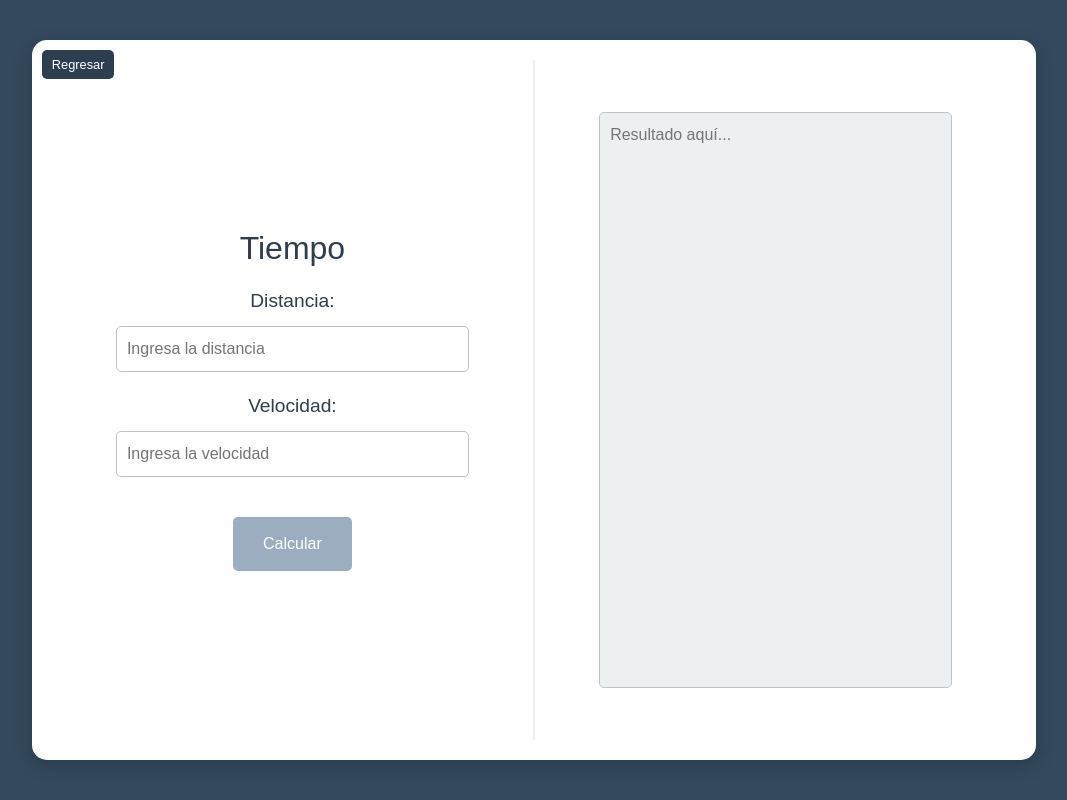
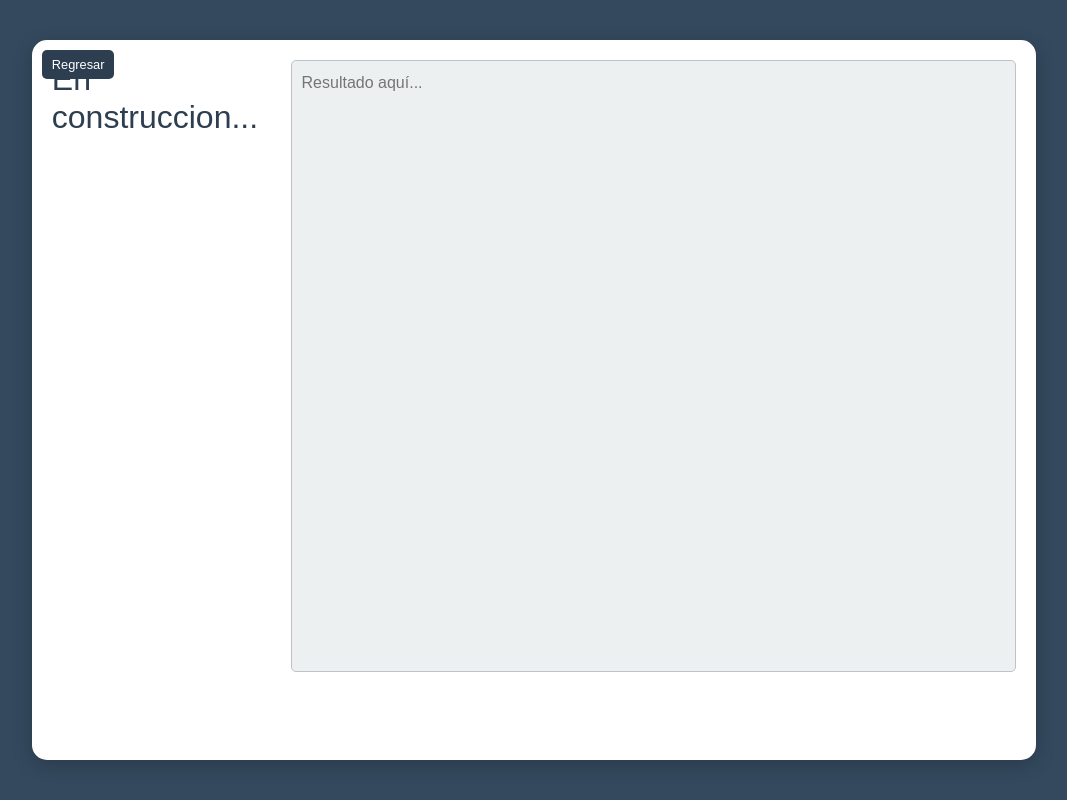
Before and after one commit to ilytdani/FistD, an Angular app in the folder FrontEnd/: page /tiempo in a window 1280 px wide. Shown: the whole page, without its empty margins (106-1173 px from the left). Built offline with nearby package versions, Linux system fonts and the light colour scheme.

Commit message:
Derekv.1.7
cambios esteticos en el dashboard

```diff
--- a/FrontEnd/src/app/dashboard/dashboard.component.css
+++ b/FrontEnd/src/app/dashboard/dashboard.component.css
@@ -153,7 +153,7 @@ html, body {
 }
 
 .bg-dark {
-  background-color: #F8F9FA !important;
+  background-color: #34495e !important;
 }
 
 /* Tooltip */
--- a/FrontEnd/src/app/pagina-tiempo/pagina-tiempo.component.html
+++ b/FrontEnd/src/app/pagina-tiempo/pagina-tiempo.component.html
@@ -11,24 +11,9 @@
     <div class="main-card">
       <!-- Botón Regresar -->
       <button routerLink="/dashboard" class="back-button">Regresar</button>
-
-      <!-- Parte izquierda -->
-      <div class="left-half">
-        <h2>Tiempo</h2>
-        <label for="time">Distancia:</label>
-        <input type="text" id="time" placeholder="Ingresa la distancia">
-
-        <label for="speed">Velocidad:</label>
-        <input type="text" id="speed" placeholder="Ingresa la velocidad">
-
-        <button id="calculate-btn" class="blue-button">Calcular</button>
-      </div>
-
-      <!-- Parte derecha -->
-      <div class="right-half">
+        <h2>En construccion...</h2>
         <textarea id="output-box" readonly placeholder="Resultado aquí..."></textarea>
       </div>
-    </div>
   </div>
 </body>
 </html>
```
